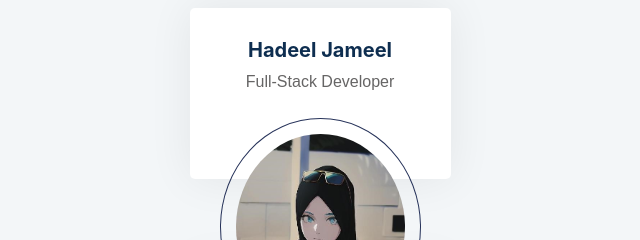
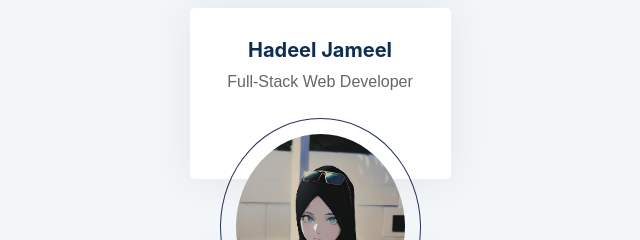
Before and after one commit to dely22/SHAQADEFTeam-, a plain HTML site: page index.html in a window 1280 px wide. Shown: the part 539-779 px from the top of the page, 35-675 px from the left. Drawn offline with Linux system fonts and the light colour scheme.

Commit message:
Update index.html

```diff
--- a/index.html
+++ b/index.html
@@ -87,7 +87,7 @@
                     <div class="col-lg-3 col-md-6 wow fadeInUp" data-wow-delay="0.1s">
                         <div class="team-item">
                             <h5>Hadeel Jameel</h5>
-                            <p class="mb-4">Full-Stack Developer</p>
+                            <p class="mb-4">Full-Stack Web Developer</p>
                             <img class="img-fluid rounded-circle w-100 mb-4" src="img/hadeel.jpg" alt="avatar">
                             <div class="d-flex justify-content-center">
                                 <a class="btn btn-square text-primary bg-white m-1" href="https://hadeeljameel.carrd.co"
```
